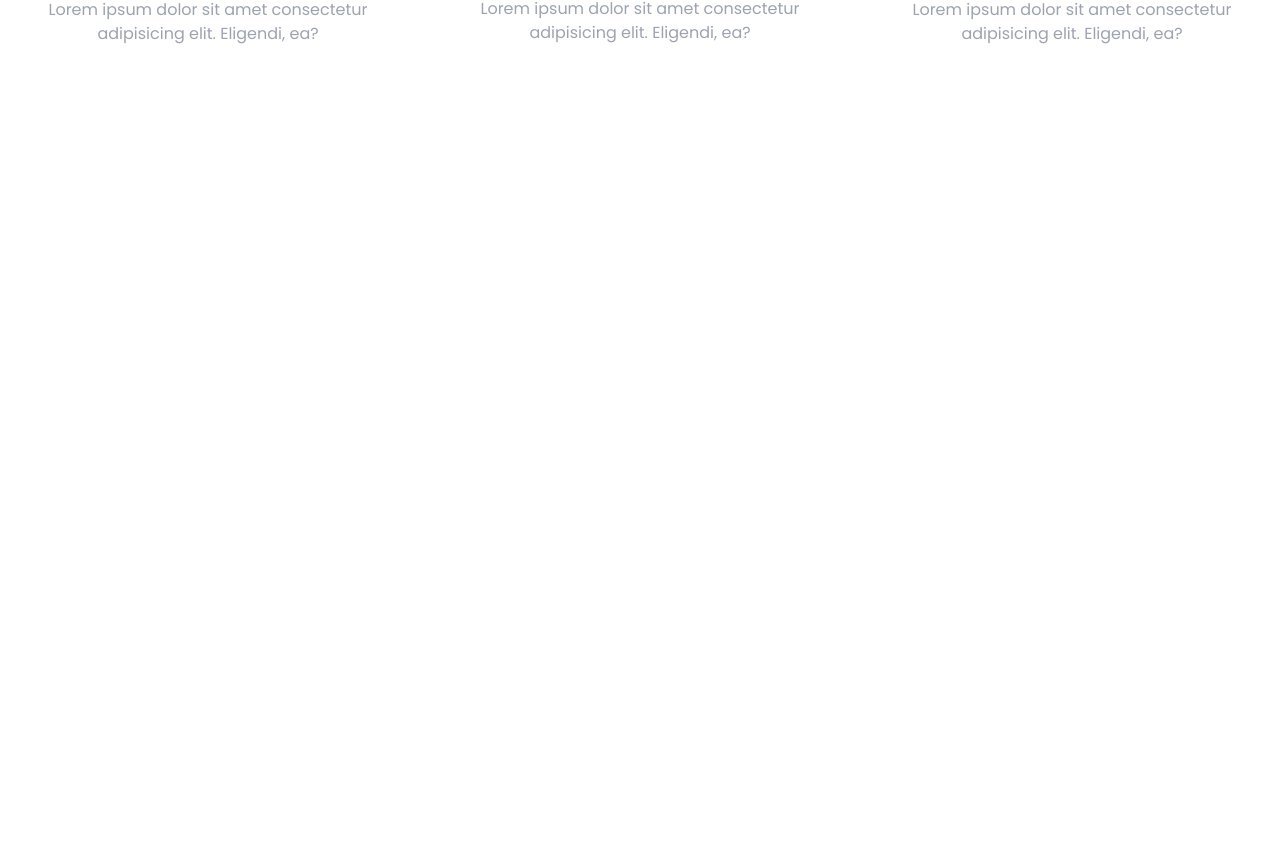
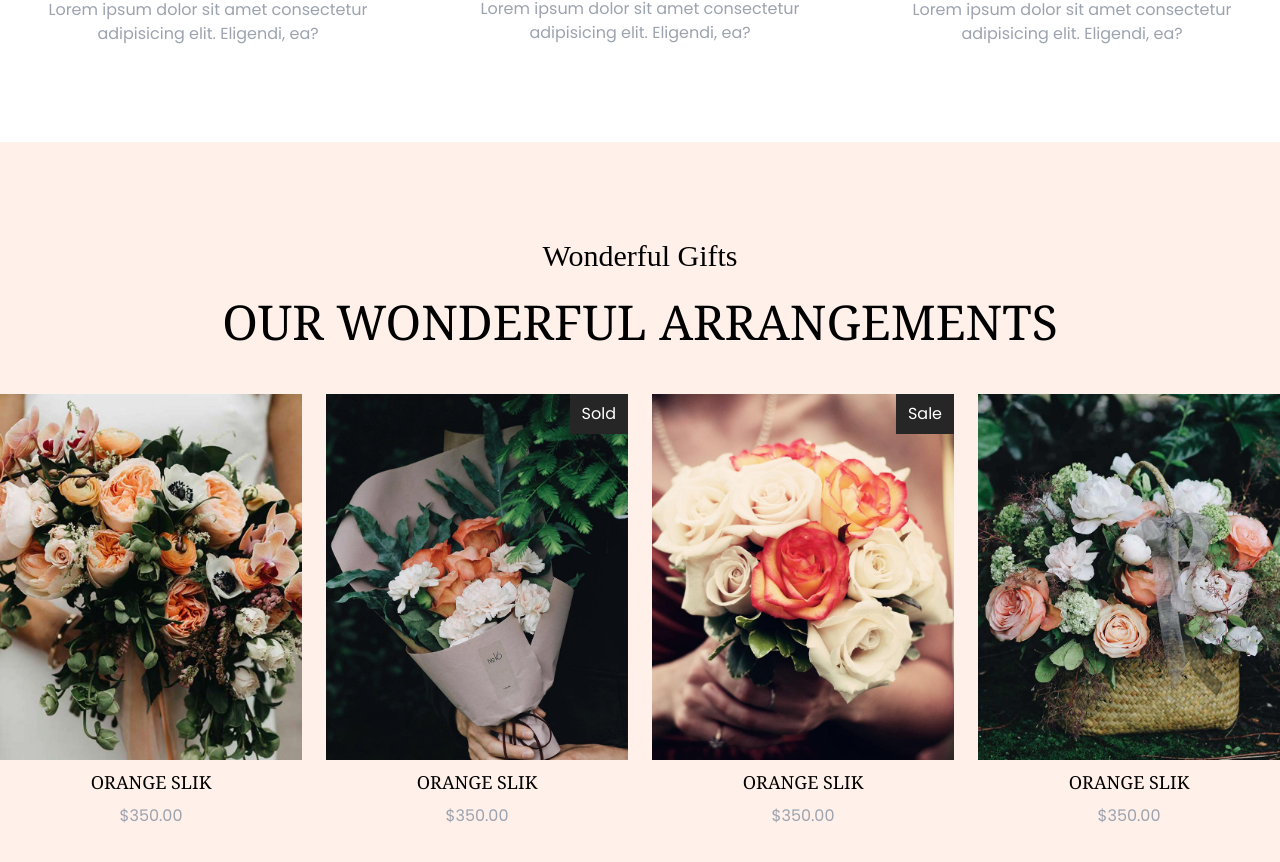
Before and after one commit to YousiefSameh/Rosebud, a React (Create React App) app: page / in a window 1280 px wide. Shown: the part 1030-1892 px from the top of the page. Before the commit the page ends 1172 px from the top, so only its background shows below. Built offline with nearby package versions, Linux system fonts and the light colour scheme; a web font is replaced by a local one.

Commit message:
Create Gift Section

```diff
--- a/src/App.js
+++ b/src/App.js
@@ -1,6 +1,7 @@
 import React, { useState, useEffect } from 'react';
 import Hero from './Hero';
 import About from './About';
+import Gift from './Gift';
 
 
 
@@ -22,6 +23,7 @@ const App = () => {
       <button className={`${isScroll ? "block" : "hidden"} transition-all px-4 py-2 rounded-full bg-black text-white fixed bottom-4 right-3 z-40 text-lg`} onClick={() => setToUp(document.documentElement.scrollTop = 0)}><i class="fa-solid fa-arrow-up"></i></button>
       <Hero />
       <About />
+      <Gift />
     </main>
   )
 }
--- /dev/null
+++ b/src/Gift.jsx
@@ -0,0 +1,38 @@
+import React from "react";
+
+const Gift = () => {
+  return (
+    <section className="bg-specialBg py-12 md:py-24 px-4 md:px-0">
+      <div className="heading flex items-center justify-center flex-col gap-6 text-center">
+        <h2 className="font-Handwrite text-2xl md:text-3xl">Wonderful Gifts</h2>
+        <h1 className="font-serif text-3xl md:text-5xl uppercase">Our Wonderful Arrangements</h1>
+      </div>
+      <div className="container mx-auto grid grid-cols-1 sm:grid-cols-2 lg:grid-cols-4 gap-6 mt-12">
+        <div className="card text-center">
+          <img src="Images/img08.jpg" className="w-full h-auto" alt="" />
+          <span className="font-serif my-2 text-lg uppercase block">Orange Slik</span>
+          <p className="text-gray-400">$350.00</p>
+        </div>
+        <div className="card text-center relative">
+          <span className="absolute top-0 right-0 px-3 py-2 bg-neutral-800 text-white">Sold</span>
+          <img src="Images/img09.jpg" className="w-full h-auto" alt="" />
+          <span className="font-serif my-2 text-lg uppercase block">Orange Slik</span>
+          <p className="text-gray-400">$350.00</p>
+        </div>
+        <div className="card text-center relative">
+          <span className="absolute top-0 right-0 px-3 py-2 bg-neutral-800 text-white">Sale</span>
+          <img src="Images/img10.jpg" className="w-full h-auto" alt="" />
+          <span className="font-serif my-2 text-lg uppercase block">Orange Slik</span>
+          <p className="text-gray-400">$350.00</p>
+        </div>
+        <div className="card text-center">
+          <img src="Images/img11.jpg" className="w-full h-auto" alt="" />
+          <span className="font-serif my-2 text-lg uppercase block">Orange Slik</span>
+          <p className="text-gray-400">$350.00</p>
+        </div>
+      </div>
+    </section>
+  );
+};
+
+export default Gift;
```
